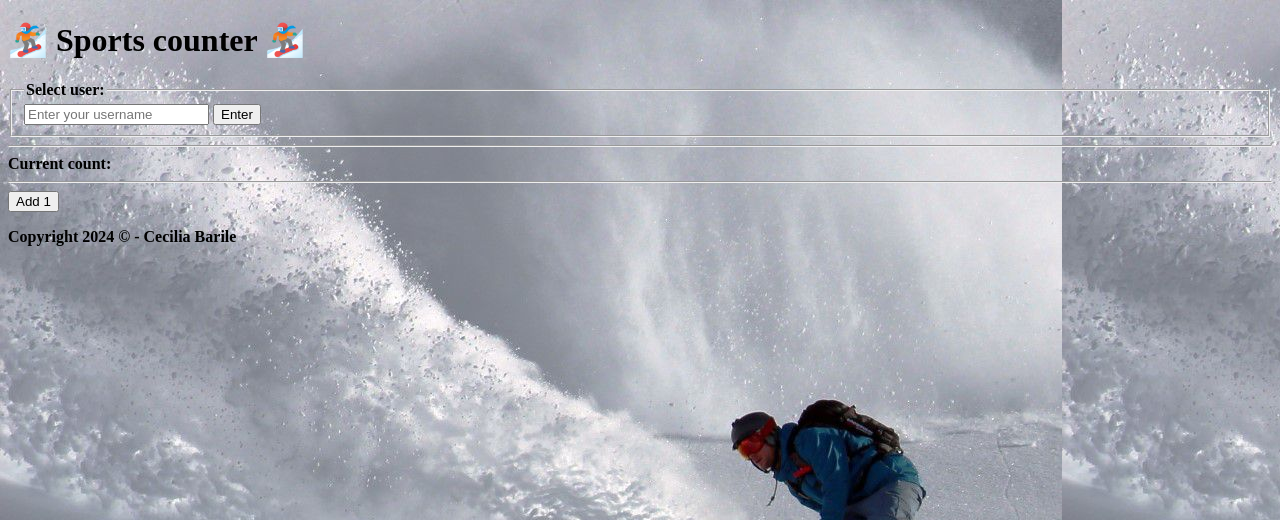
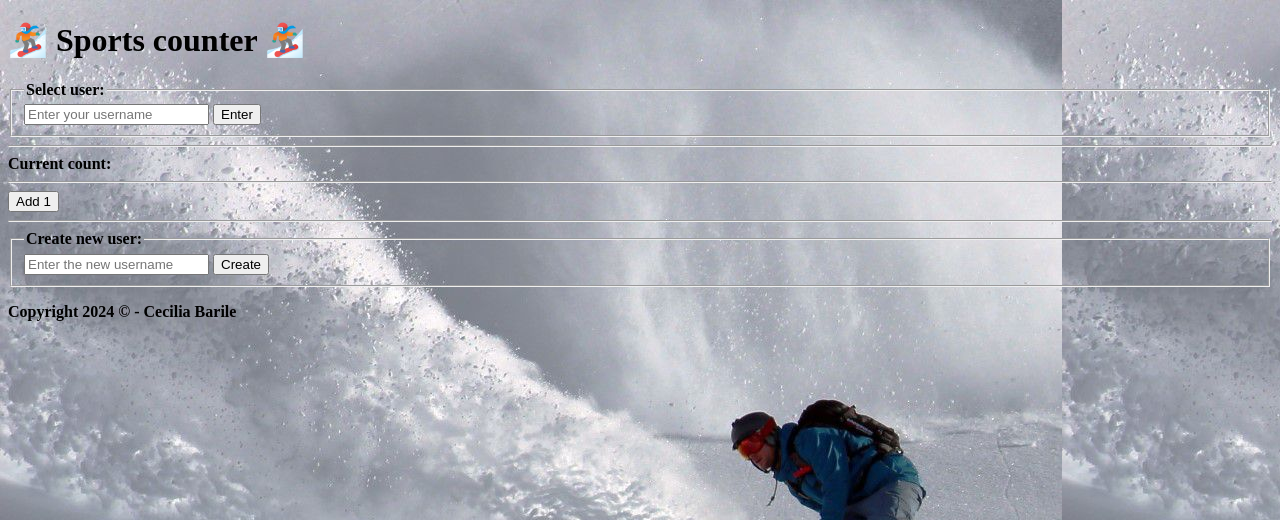
Before and after one commit to Cecilia-bot/sport_counter, a Flask app: page / in a window 1280 px wide. Shown: the top 520 px of the page. Run offline with Flask 3, Linux system fonts and the light colour scheme.

Commit message:
SC-14: Feature: allow user creation

```diff
--- a/sport_counter.py
+++ b/sport_counter.py
@@ -15,6 +15,7 @@
 def index():
     count = 0
     user = None
+    new_user = request.form.get("new_user")
     selected_user = request.form.get("users")
     action = request.form.get("action")
     if request.method == "POST":
@@ -23,9 +24,11 @@
         if action == "add":
             current_count, user = read_user(selected_user)
             count = add_one(current_count, user)
+        if action == "create_user":
+            create_user(new_user)
         # counter=count --> counter is in html, count in python
-        return jsonify({'counter': count})
-    return render_template('index.html', counter=count, user=user)
+        return jsonify({'counter': count, 'new_user': new_user})
+    return render_template('index.html', counter=count, user=user, new_user=new_user)
 
 def read_user(user):
     with open(file_path + "/static/data/" + user + ".txt") as user_file:
@@ -36,6 +39,10 @@
         user_file.write(str(int(count) + 1))
         return int(count) + 1
 
+def create_user(user):
+    with open(file_path + "/static/data/" + user + ".txt", "w") as user_file:
+        user_file.write("0")
+
 @app.after_request
 def add_headers(response):
     response.headers.add('Access-Control-Allow-Origin', '*')
--- a/static/scripts/app.js
+++ b/static/scripts/app.js
@@ -19,7 +19,7 @@
             }
         });
     });
-    $("button[id='add_user']").click(function (event) {
+    $("button[id='add']").click(function (event) {
         event.preventDefault(); // Prevent the page from refreshing
         var username = $("input[name='users']").val();
         if (!username) {
@@ -39,4 +39,26 @@
             }
         });
     });
+    $("button[id='create_user']").click(function (event) {
+        event.preventDefault(); // Prevent the page from refreshing
+        var user = $("input[name='new_user']").val();
+        if (!user) {
+            alert("Please type a username before adding.");
+            return;
+        }
+        $.ajax({
+            url: "http://127.0.0.1:5000/",
+            type: "POST",
+            data: { new_user: user, action: "create_user" },
+            success: function (response) {
+                alert("User " + response.new_user + " successfully created!");
+                $("input[name='new_user']").val("")
+                $("input[name='users']").val(response.new_user)
+                $("button[id='select_user']").click()
+            },
+            error: function () {
+                console.error("Error while sending request to the backend");
+            }
+        });
+    });
 });
--- a/templates/index.html
+++ b/templates/index.html
@@ -19,7 +19,13 @@
                 <hr class="dashed">
                 <label>Current count: </label><label id="counter"></label>
                 <hr class="dashed">
-                <button value="add" name="action" id="add_user">Add 1</button>
+                <button value="add" name="action" id="add">Add 1</button>
+                <hr class="dashed">
+                <fieldset>
+                    <legend>Create new user:</legend>
+                    <input type="text" placeholder="Enter the new username" name="new_user">
+                    <button value="create_user" name="action" id="create_user">Create</button>
+                </fieldset>
             </form>
         </section>
     </main>
```
